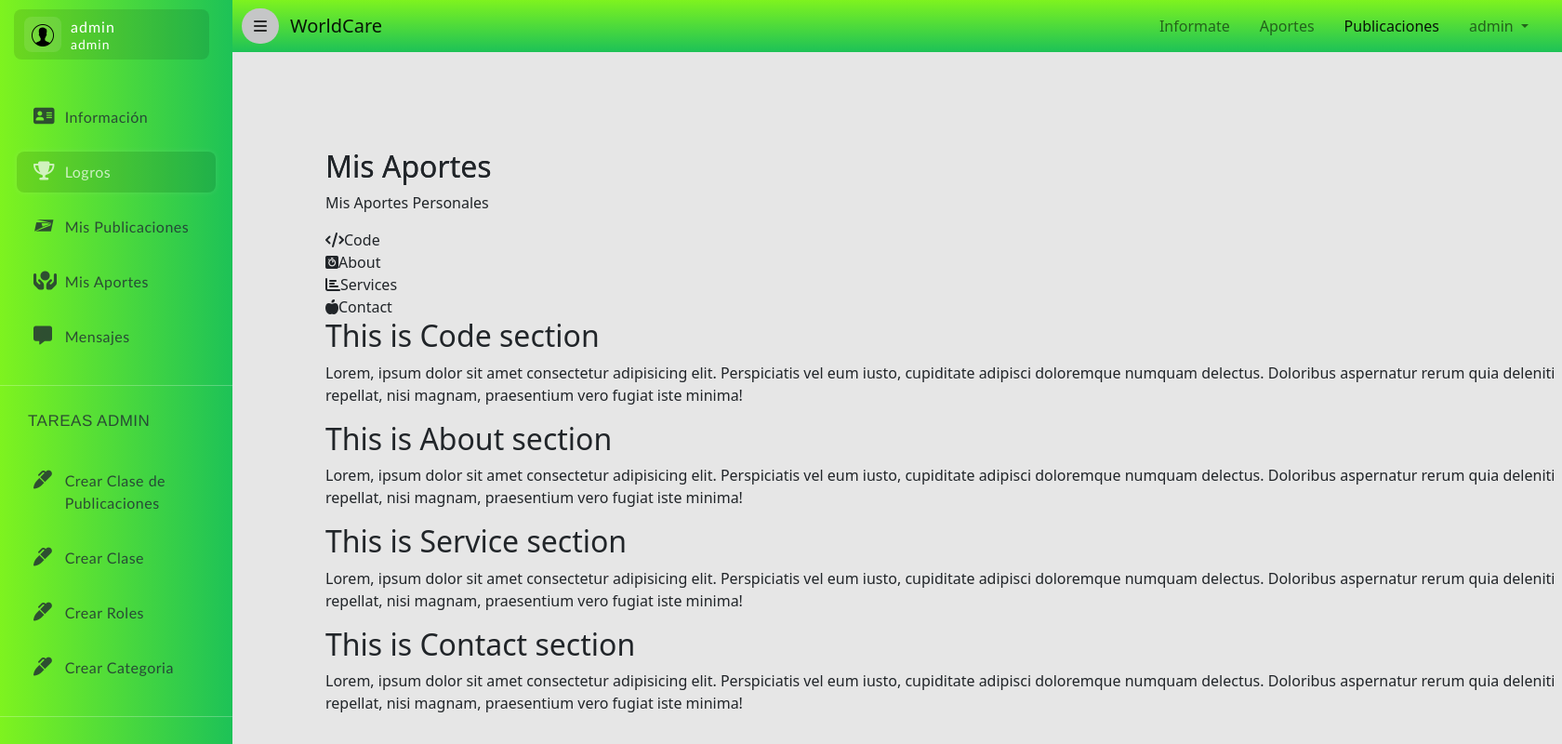
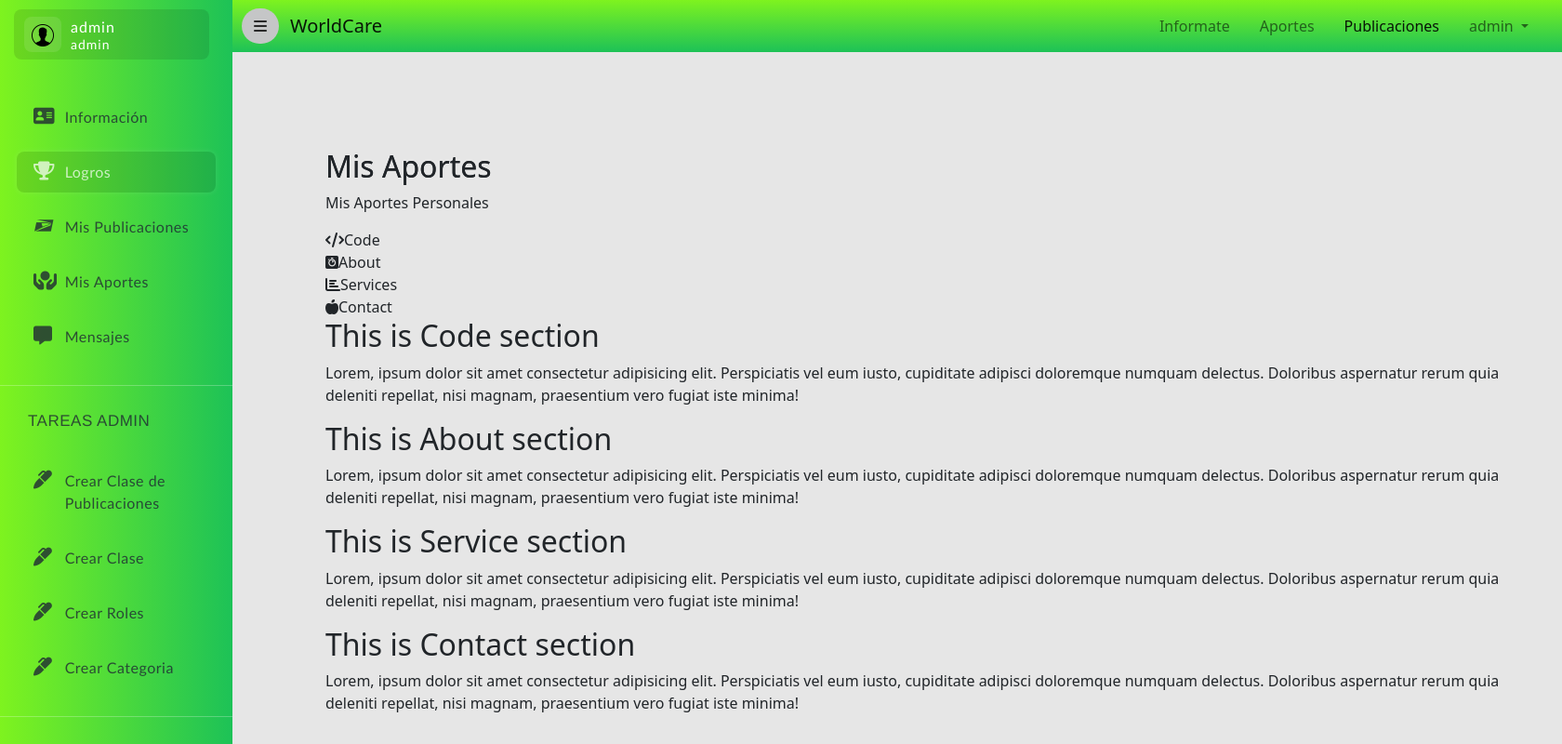
Before and after one commit to eluqm/IS-3group6, a Flask app: page /aportes/aportes/1 in a window 1680 px wide. Shown: the whole page at 93% size. Run offline with Flask 2, Linux system fonts and the light colour scheme; the visitor is signed in with stand-in values (Sample User, id 1); data comes from the database, SQL or seed files in the repository; some libraries are stand-ins or nearby versions.

Commit message:
merge _0

```diff
--- a/huellaCarbono/static/css/styles.css
+++ b/huellaCarbono/static/css/styles.css
@@ -211,7 +211,12 @@ body.active .page .content{
     top: 20%;
     left: 100px;
     transition: all 1s ease;
+    /*transform: translate(-50%,-50%);*/
+    width: 1300px;
+    height: 500px;
+    /*background: red;*/
 }
 body.active .tabs{
     left: 350px;
+
 }
```
Also changed, not shown: README.md.
